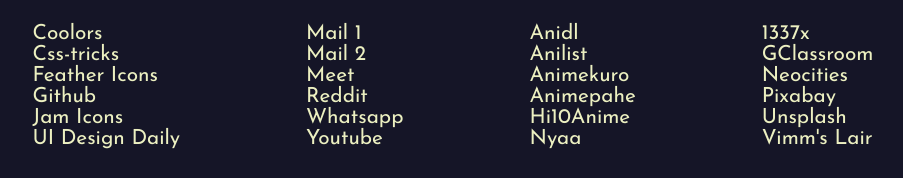
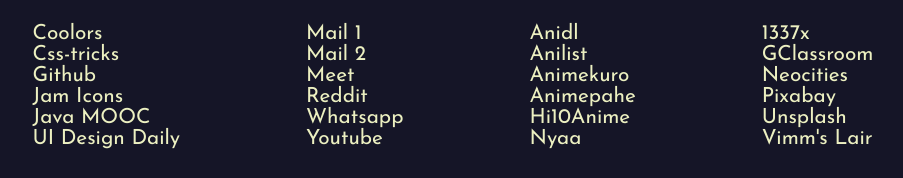
Before and after one commit to Icalized/startpage-first, a plain HTML site: page index.html in a window 1280 px wide. Shown: the part 434-612 px from the top of the page, without its empty margins (187-1090 px from the left). Drawn offline with Linux system fonts and the light colour scheme.

Commit message:
MOOC Java
Replace Feather icons with MOOC Java

```diff
--- a/index.html
+++ b/index.html
@@ -26,9 +26,9 @@
               <ul>
                   <li><a href="https://coolors.co/">Coolors</a></li>
                   <li><a href="https://css-tricks.com/">Css-tricks</a></li>
-                  <li><a href="https://feathericons.com/">Feather Icons</a></li>
                   <li><a href="https://github.com/">Github</a></li>
                   <li><a href="https://jam-icons.com/">Jam Icons</a></li>
+                  <li><a href="https://java-programming.mooc.fi/">Java MOOC</a></li>
                   <li><a href="https://www.uidesigndaily.com/">UI Design Daily</a></li>
 
                 </ul>
```
